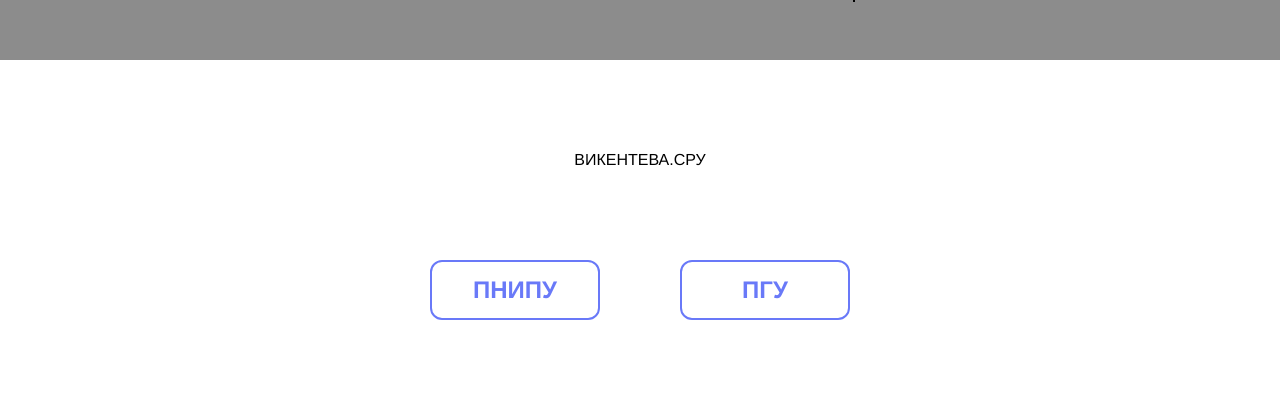
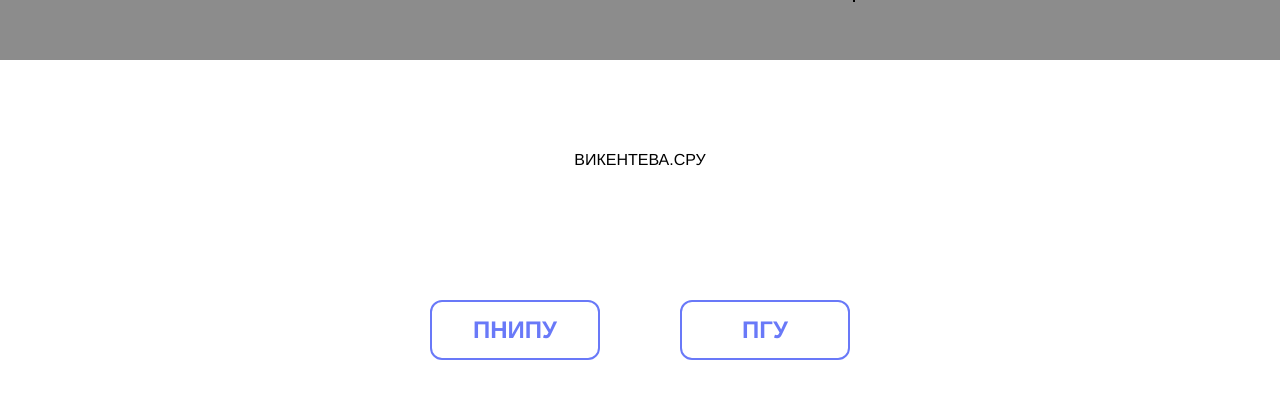
Before and after one commit to NabiulinDamir/Proj_VOL, a Vue app in the folder vue_web/: page / in a window 1280 px wide. Shown: the top 398 px of the page. Built offline with nearby package versions, Linux system fonts and the light colour scheme.

Commit message:
попытка создания новой ветви

```diff
--- a/vue_web/src/router/index.js
+++ b/vue_web/src/router/index.js
@@ -1,5 +1,7 @@
 import { createRouter, createWebHistory } from 'vue-router'
 import StartPage from '/src/views/StartPage.vue'
+import PnipuPage from '/src/views/PnipuPage.vue'
+import PguPage from '/src/views/PguPage.vue'
 
 const router = createRouter({
   history: createWebHistory(import.meta.env.BASE_URL),
@@ -8,6 +10,16 @@
       path: '/',
       name: 'StartPage',
       component: StartPage
+    },
+    {
+      path: '/Pnipu',
+      name: 'PnipuPage',
+      component: PnipuPage
+    },
+    {
+      path: '/Pgu',
+      name: 'PguPage',
+      component: PguPage
     },
     // {
     //   path: '/about',
--- /dev/null
+++ b/vue_web/src/views/PguPage.vue
@@ -0,0 +1,13 @@
+<template>
+    <div>
+
+    </div>
+</template>
+
+<script setup>
+
+</script>
+
+<style lang="scss" scoped>
+
+</style>
--- /dev/null
+++ b/vue_web/src/views/PnipuPage.vue
@@ -0,0 +1,13 @@
+<template>
+    <div>
+
+    </div>
+</template>
+
+<script setup>
+
+</script>
+
+<style lang="scss" scoped>
+
+</style>
--- a/vue_web/src/views/StartPage.vue
+++ b/vue_web/src/views/StartPage.vue
@@ -3,8 +3,8 @@
         ВИКЕНТЕВА.СРУ
     </div>
     <div class="choice">
-        <router-link class="choice__link">ПНИПУ</router-link>
-        <router-link class="choice__link">ПГУ</router-link>
+        <router-link :to="link_1.href" class="choice__link">{{ link_1.name }}</router-link>
+        <router-link :to="link_2.href" class="choice__link">{{ link_2.name }}</router-link>
         <!-- <div class="Choice__Button">ПНИПУ</div>
         <div class="Choice__Button">ПГУ</div> -->
     </div>
@@ -14,8 +14,8 @@
 import {ref} from 'vue';
 import ChoiseButton from '/src/components/StartPageComponents/ChoiseButton.vue'
 
-const link_1 = ref({name: 'ПНИПУ', href: '/typography'})
-
+const link_1 = ref({name: 'ПНИПУ', href: '/PnipuPage'})
+const link_2 = ref({name: 'ПГУ', href: '/PguPage'})
 
 </script>
 
@@ -35,8 +35,7 @@
     &__link {
         width: 170px;
         height: 60px;
-        margin-left: 40px;
-        margin-right: 40px;
+        margin: 40px;
         display: flex;
         border-radius: 12px;
         padding: 10px;
@@ -52,6 +51,10 @@
         &:hover{
             border-color: #5b68c8;
             color: #5b68c8;
+            margin: 35px;
+            width: 180px;
+            height: 70px;
+
         }
     }
 }
```
